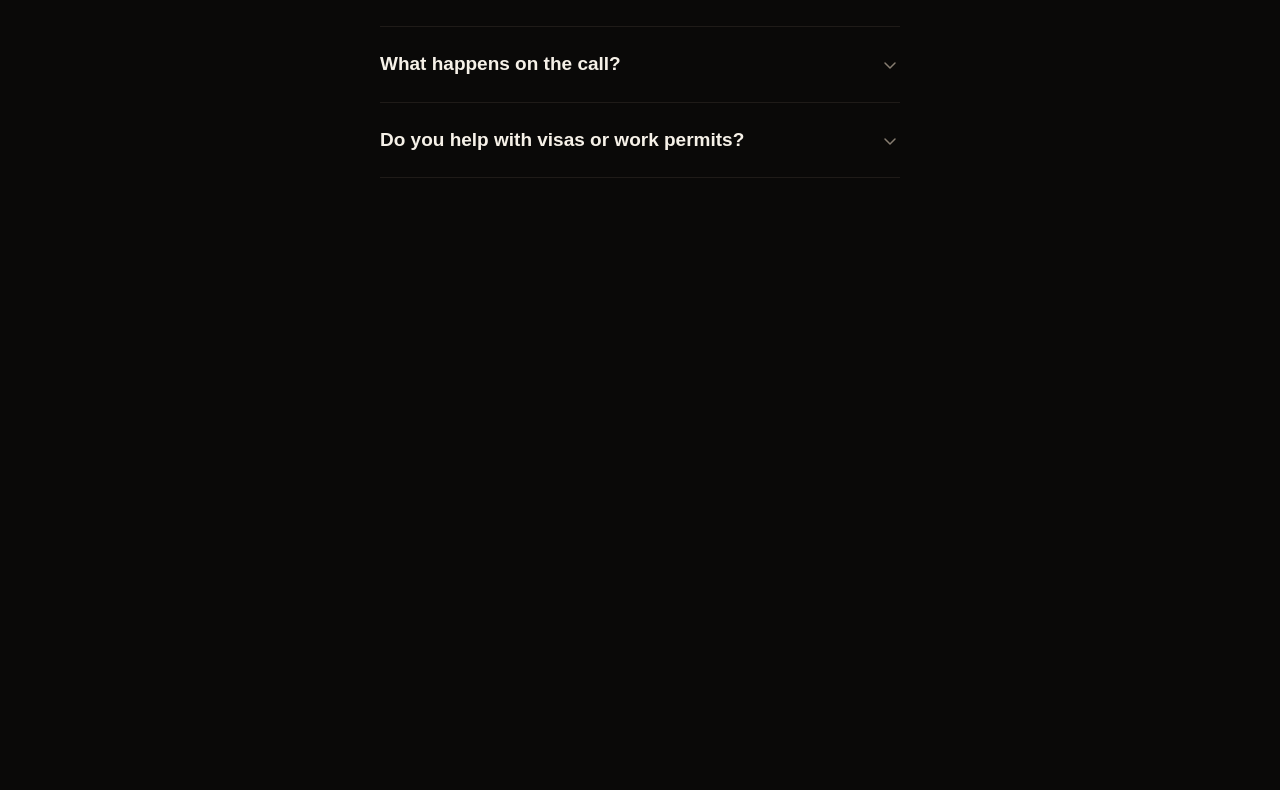
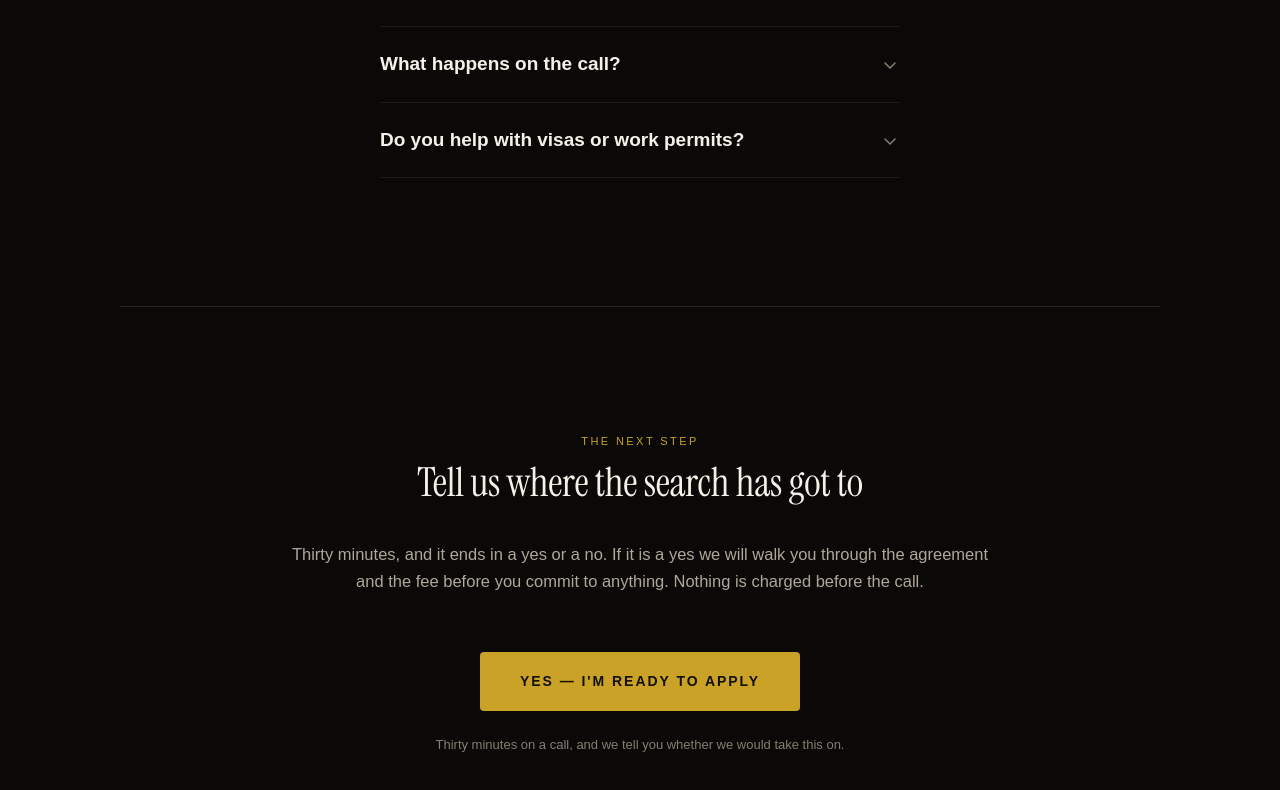
Before and after one commit to 0002F16/new-ccc-website, a Next.js app: page / in a window 1280 px wide. Shown: the part 7069-7859 px from the top of the page. Before the commit the page ends 7375 px from the top, so only its background shows below. Built offline with nearby package versions, Linux system fonts and the light colour scheme; a web font is replaced by a local one.

Commit message:
feat: add final landing page CTA

```diff
--- /dev/null
+++ b/components/sections/23-final-cta.tsx
@@ -0,0 +1,110 @@
+import { Body, CtaBlock, Display, Eyebrow, Reveal, Section, Stack } from '@/components/ui'
+
+/**
+ * 23. The closing call to action — the page's last screen.
+ *
+ * Not a deck section. The file numbering runs 02–22 against
+ * docs/copy/2026-09-08-copy-deck-v1.md; this one is numbered past the end
+ * because it was written on 10 September 2026, after the page was cut from
+ * twenty-one sections to five and lost its conversion point with them.
+ *
+ * ─── What this section is for ───────────────────────────────────────────────
+ *
+ * Two things.
+ *
+ *   1. The page ended on the FAQ, so its one CTA appeared once, in the hero.
+ *      A reader who scrolled the argument had nowhere to act on it.
+ *   2. `Button` and `CtaBlock` both default to `href="#apply"`, and the only
+ *      `id="apply"` in the repo was on the uncomposed 21-apply. The hero's
+ *      button was a dead anchor. This section owns the id, so it resolves.
+ *
+ * ─── Relationship to 21-apply ───────────────────────────────────────────────
+ *
+ * 21-apply is the deck's § 21 in full: the qualifying panel, the four screening
+ * questions in the `Field` primitive, and two dashed blocked slots for the
+ * things that do not exist. It stays on disk, uncomposed, and it supersedes this
+ * file the moment its two blockers close — counsel's controller/processors/
+ * transfers notice, and a confirmed booking URL. This is the lean stand-in for
+ * that section, not a replacement for it.
+ *
+ * ─── Copy, and the sentence that is deliberately absent ─────────────────────
+ *
+ * Every string here is verbatim from the deck. The eyebrow, heading and body are
+ * § 21; the note is the § 6 row of the deck's CTA table, which is unused on the
+ * live page because 06-video is uncomposed.
+ *
+ * The deck's § 21 body opens "Four questions, then you pick a time", and the CTA
+ * table's own "§21 final" note is that same sentence. Both are dropped. Without
+ * the form there are no four questions on this page and no time to pick, so both
+ * would describe a step that does not exist. Copy written for absent UI is the
+ * failure the claim rules exist to prevent, and it is not fixed by rewording —
+ * the deck's remaining three sentences are true as written, so they ship and the
+ * fourth waits for 21-apply.
+ *
+ * ─── Treatments rejected ────────────────────────────────────────────────────
+ *
+ *   (a) Compose 21-apply as it stands. Rejected by the owner on 10 September:
+ *       it would put two dashed build-debt panels back on a page that had just
+ *       had every one of them removed, and the fields post nowhere.
+ *   (b) The screening questions with the dashed panels stripped. Rejected as the
+ *       worse half of both options — it collects personal data with no lawful
+ *       basis notice and no statement that it goes nowhere, which is the one
+ *       thing 21-apply's comment says must not ship.
+ *   (c) Chosen — the written half of § 21 that survives without the form, and
+ *       nothing else. Nothing on screen promises a step that does not exist.
+ *
+ * ─── Gold budget ────────────────────────────────────────────────────────────
+ *
+ * The eyebrow's small caps in `accent`, which is what `Eyebrow` is, and the
+ * primary button, which the one-accent rule exempts as the page's single call to
+ * action. The 48px gold hairline is declined: it marks a new movement, and this
+ * section is the close of the last one rather than the start of another. Since
+ * `SectionHeader` always draws that hairline and offers no way to switch it off,
+ * the header is composed from `Eyebrow hairline={false}` and `Display` directly
+ * — same reasoning, same markup, as 21-apply and 07-outcomes.
+ *
+ * ─── What is still open ─────────────────────────────────────────────────────
+ *
+ * The button is a self-anchor: it resolves to this section and navigates
+ * nowhere, because there is no confirmed booking destination — CLAUDE.md still
+ * carries "a working Calendly URL" as an open blocker, and every CTA on the live
+ * site points at one that redirects to the Calendly homepage. That is recorded
+ * here and in CLAUDE.md rather than as a dashed slot on the page, which is the
+ * treatment 07-outcomes settled on: a build note does not belong in the reader's
+ * eyeline. No `<form>`, no `action`, no `mailto:`, no endpoint, and no
+ * `'use client'` — there is nothing here to submit and nowhere to submit it.
+ */
+export function FinalCta() {
+  return (
+    <Section id="apply" width="text" ariaLabel="Apply">
+      <Stack gap="block">
+        <Reveal>
+          <div className="flex flex-col gap-tight text-center">
+            <Eyebrow hairline={false}>The next step</Eyebrow>
+
+            <Display as="h2" size="h2">
+              Tell us where the search has got to
+            </Display>
+
+            <div className="pt-flow-m md:pt-flow">
+              <Body>
+                Thirty minutes, and it ends in a yes or a no. If it is a yes we will walk you
+                through the agreement and the fee before you commit to anything. Nothing is charged
+                before the call.
+              </Body>
+            </div>
+          </div>
+        </Reveal>
+
+        {/*
+          No `label` and no `href`: CtaBlock defaults to CTA_LABEL and to #apply,
+          which is this section. The label has one source and is never written out
+          at a call site.
+        */}
+        <Reveal delay={0.04}>
+          <CtaBlock note="Thirty minutes on a call, and we tell you whether we would take this on." />
+        </Reveal>
+      </Stack>
+    </Section>
+  )
+}
--- a/components/variants/LandingPage.tsx
+++ b/components/variants/LandingPage.tsx
@@ -2,6 +2,7 @@ import { TwoSituations } from '@/components/sections/02-two-situations'
 import { ThreeBottlenecks } from '@/components/sections/04-three-bottlenecks'
 import { Outcomes } from '@/components/sections/07-outcomes'
 import { FaqSection } from '@/components/sections/19-faq'
+import { FinalCta } from '@/components/sections/23-final-cta'
 import { MovementRule } from '@/components/ui'
 import type { HeroVariant } from './hero-variants'
 import { HeroVariantView } from './HeroVariant'
@@ -21,6 +22,10 @@ export function LandingPage({ variant }: { variant: HeroVariant }) {
         <MovementRule />
 
         <FaqSection />
+
+        <MovementRule />
+
+        <FinalCta />
       </main>
     </>
   )
```
Also changed, not shown: app/page.tsx (+10 -3 lines).
